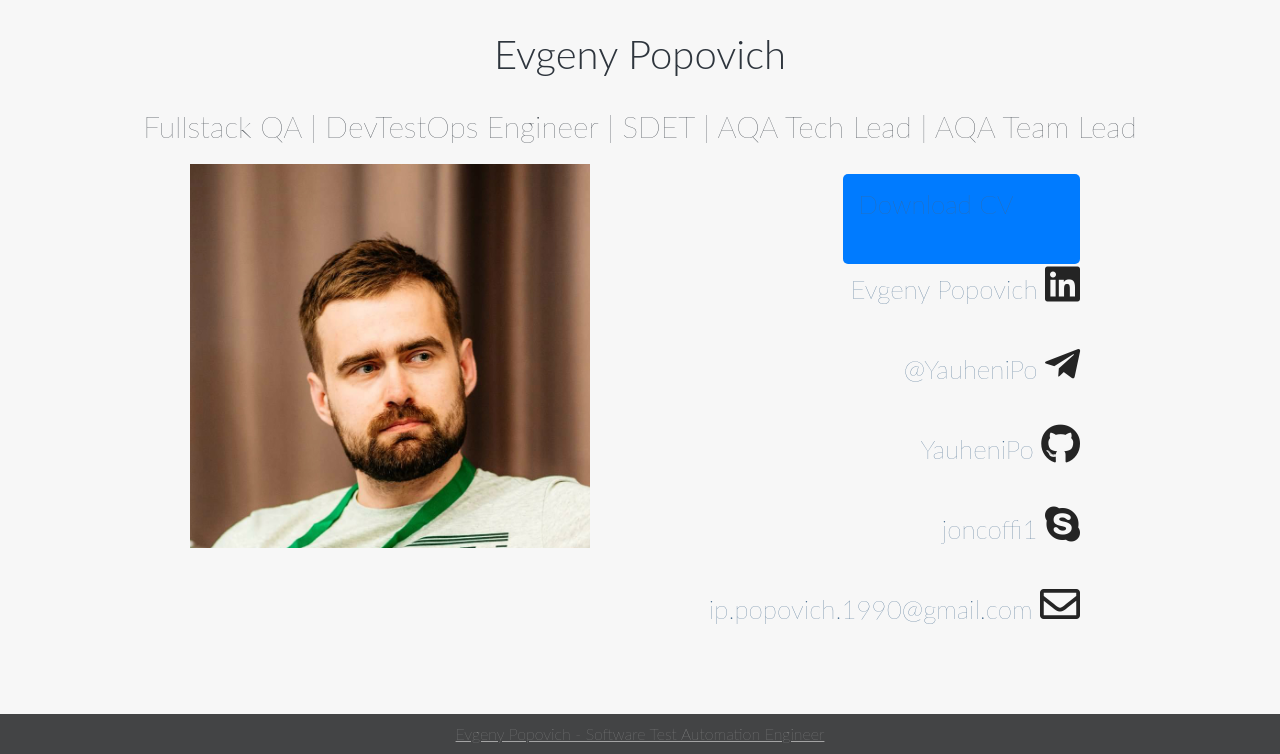
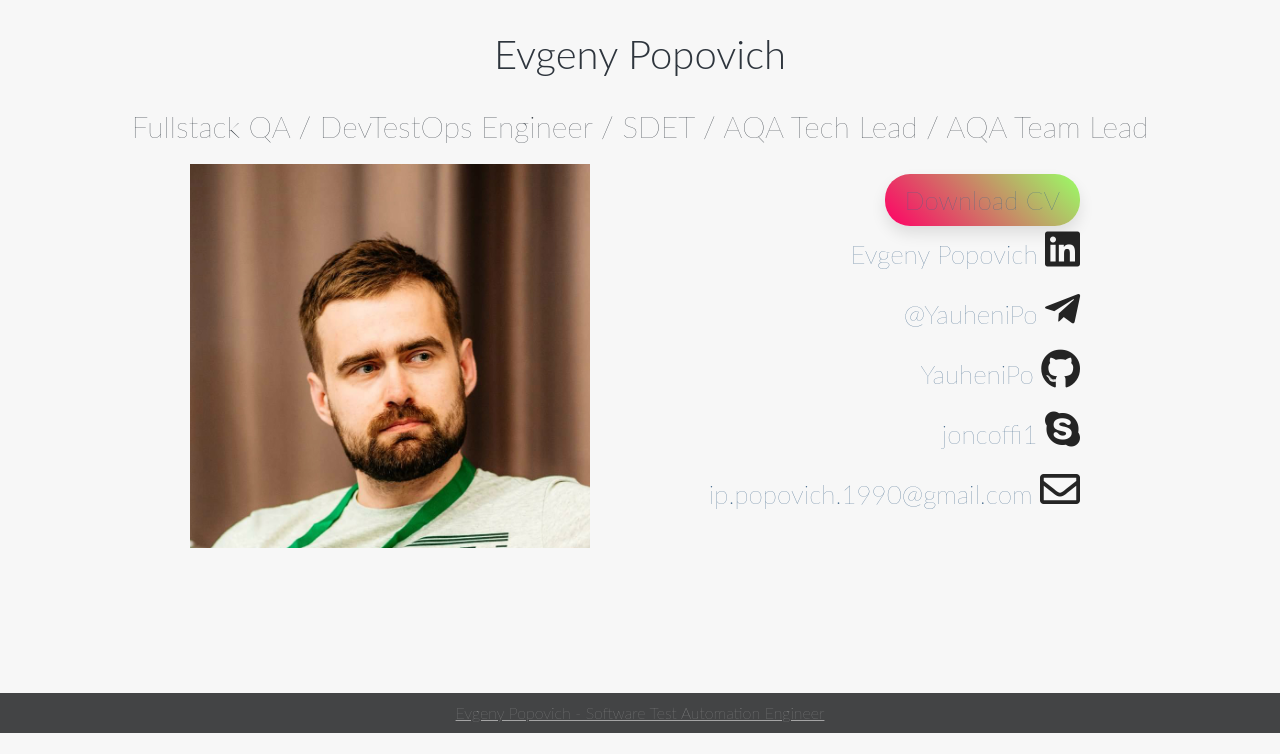
Before and after one commit to YauheniPo/YauheniPo.github.io, a PHP site: page / in a window 1280 px wide. Shown: the part 67-821 px from the top of the page. After the commit the page ends 800 px from the top, so only its background shows below. Run offline with PHP 8.4, Linux system fonts and the light colour scheme.

Commit message:
Download-CV-button (#2)
* Download-CV-button

* Mobile adaptation

```diff
--- a/css/style.css
+++ b/css/style.css
@@ -13,7 +13,7 @@ html, body {
 #wrapper {
     display: flex;
     flex-direction: column;
-    height: 100%;
+    height: 100vh;  /* используйте vh (viewport height) для задания высоты в процентах от высоты экрана */
     margin: 0 auto;
 }
 
@@ -56,7 +56,7 @@ body {
 #center {
     width: 900px;
     margin: 0 auto;
-    padding-bottom:50px;
+    padding-bottom: 10px;
 }
 
 #skills {
@@ -113,15 +113,14 @@ body {
 /*    background-color: #ffffff;*/
     float: right;
     padding: 10px 10px 10px 10px;
-    margin-bottom:10px;
-
+    margin-bottom: 10px;
 }
 
 #content #box_text i {
     color: #242424;
     font-size: 40px;
     font-weight: 100;
-    margin-bottom: 40px;
+    margin-bottom: 20px;
 }
 
 #content #box_text a {
@@ -144,34 +143,114 @@ body {
     font-weight: 100;
     line-height: 40px;
     clear: both;
+    flex-shrink: 0;
 }
 
 #footer a {
     color: inherit;
 }
 
-.download-button {
+.button {
     display: inline-block;
-    padding: 5px 15px; /* уменьшенные отступы */
+    padding: 10px 20px;
     border: none;
-    border-radius: 5px;
-    background-color: #007bff;
-    color: white; /* белый цвет текста для лучшей видимости */
-    text-align: center; /* центрирование текста */
+    border-radius: 25px; /* закругленные углы */
+    background: linear-gradient(45deg, #f06, #9f6); /* градиент */
+    color: white;
     text-decoration: none;
     font-weight: bold;
-    font-size: 14px; /* установите размер шрифта, который вам подходит */
-    transition: background-color 0.3s, transform 0.3s;
+    box-shadow: 0 8px 15px rgba(0, 0, 0, 0.1); /* слегка приподнятая тень */
+    transition: all 0.3s; /* плавный переход */
+    position: relative;
+    overflow: hidden;
 }
 
-.download-button i {
-    margin-left: 5px; /* отступ для иконки */
+.button:hover {
+    box-shadow: 0 6px 12px rgba(0, 0, 0, 0.1);
+    transform: translateY(-2px); /* приподнять кнопку при наведении */
 }
 
-.download-button:hover {
-    background-color: #0056b3;
+.button:active {
+    box-shadow: 0 4px 8px rgba(0, 0, 0, 0.1);
+    transform: translateY(0); /* вернуть кнопку в исходное положение при нажатии */
 }
 
-.download-button:active {
-    transform: scale(0.95);
+.button span {
+    position: relative;
+    z-index: 1;
 }
+
+.button:before {
+    content: "";
+    position: absolute;
+    top: 0;
+    right: 0;
+    width: 0;
+    height: 2px;
+    background: white;
+    transition: all 0.3s;
+}
+
+.button:after {
+    content: "";
+    position: absolute;
+    bottom: 0;
+    left: 0;
+    width: 0;
+    height: 2px;
+    background: white;
+    transition: all 0.3s;
+}
+
+.button:hover:before {
+    left: 0;
+    right: auto;
+    width: 100%;
+}
+
+.button:hover:after {
+    right: 0;
+    left: auto;
+    width: 100%;
+}
+
+/* Медиа-запрос для планшетов и мобильных устройств */
+@media (max-width: 992px) {
+    #header, #content h1, #content h2 {
+        text-align: center;
+    }
+
+    #contacts {
+        text-align: center;
+        padding-top: 20px;
+    }
+
+    #center {
+        width: 100%;
+        padding: 10px;
+    }
+
+    #content #box_text {
+        float: none;
+        width: 100%;
+    }
+
+    #avatar {
+        display: block;
+        margin: 0 auto;
+        max-width: 90%;
+    }
+}
+
+/* Медиа-запрос только для мобильных устройств */
+@media (max-width: 576px) {
+    #header a {
+        display: block;
+        padding: 10px 0;
+    }
+
+    .button {
+        width: 100%;
+        text-align: center;
+    }
+}
--- a/index.html
+++ b/index.html
@@ -20,16 +20,14 @@
             <h1>Evgeny Popovich</h1>
         </div>
         <div>
-            <h2>Fullstack QA | DevTestOps Engineer | SDET | AQA Tech Lead | AQA Team Lead</h2>
+            <h2>Fullstack QA / DevTestOps Engineer / SDET / AQA Tech Lead / AQA Team Lead</h2>
         </div>
         <div id="center">
             <img id="avatar" src="img/popovich.png" alt="Yauheni Papovich (Evgeny Popovich / Евгений Попович)">
             <div id="box_text">
                 <div id="contacts">
-                    <!-- Кнопка для скачивания файла -->
-                      <a href="https://drive.google.com/file/d/1pbNmVzbjR4_8N80bx8PQDT6z7tnUSijn/view?usp=sharing" target="_blank" class="download-button">
-                        Download CV <i class="fas fa-download"></i>
-                    </a>
+                    <a href="https://drive.google.com/file/d/1pbNmVzbjR4_8N80bx8PQDT6z7tnUSijn/view?usp=sharing" class="button">
+                        <span>Download CV</span></a>
                     <div></div>
                     <a href="https://www.linkedin.com/in/e-popovich/">
                         Evgeny Popovich <i class="fab fa-linkedin"></i>
```
